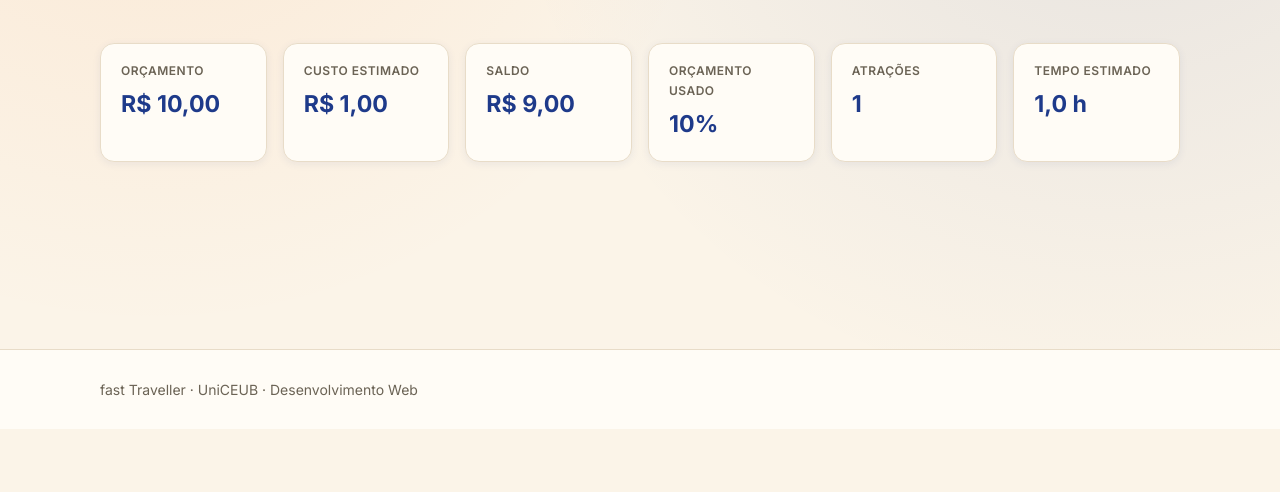
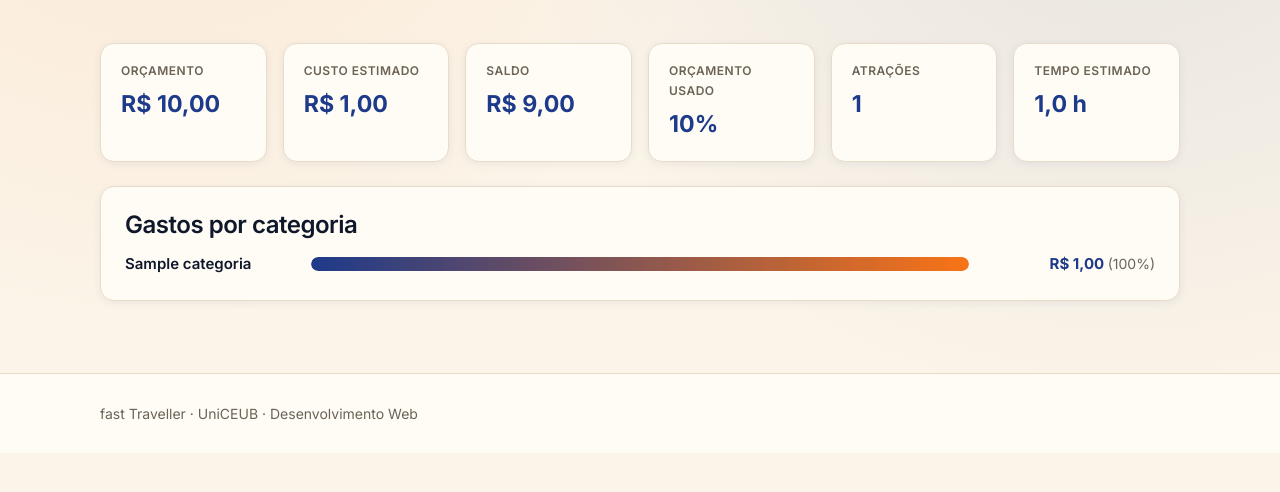
Before and after one commit to YuriMacedoBolis/Fast-Traveller, a Django app: page /viagens/1/relatorio/ in a window 1280 px wide. Shown: the part 222-714 px from the top of the page. Run offline with Django 5.2, Linux system fonts and the light colour scheme; a user stored in the database is signed in; tables that the repository leaves empty hold one stand-in row (values such as "Sample post"); parts of the project's set-up code (start-up, migrations or seed data) failed here and were passed over.

Commit message:
feat: mostra gastos por categoria em barras no relatorio

```diff
--- a/static/css/base.css
+++ b/static/css/base.css
@@ -921,3 +921,75 @@ a:hover {
   font-weight: 700;
   color: var(--azul-viagem);
 }
+
+.secao-relatorio {
+  margin-bottom: 1.5rem;
+}
+
+.grafico-barras {
+  list-style: none;
+  margin: 0;
+  padding: 0;
+  display: grid;
+  gap: 0.85rem;
+}
+
+.grafico-barras__linha {
+  display: grid;
+  grid-template-columns: 1fr;
+  gap: 0.3rem;
+}
+
+.grafico-barras__rotulo {
+  font-weight: 600;
+  font-size: 0.9375rem;
+}
+
+.grafico-barras__trilho {
+  height: 14px;
+  background: var(--creme-escuro);
+  border-radius: 999px;
+  overflow: hidden;
+}
+
+.grafico-barras__barra {
+  display: block;
+  height: 100%;
+  min-width: 4px;
+  border-radius: 999px;
+  background: linear-gradient(90deg, var(--azul-viagem), var(--laranja-aventura));
+  animation: crescer 700ms var(--transicao) both;
+  transform-origin: left;
+}
+
+.grafico-barras__valor {
+  font-weight: 700;
+  color: var(--azul-viagem);
+  font-size: 0.9375rem;
+}
+
+.grafico-barras__valor small {
+  color: var(--texto-suave);
+  font-weight: 500;
+}
+
+@keyframes crescer {
+  from {
+    transform: scaleX(0);
+  }
+  to {
+    transform: scaleX(1);
+  }
+}
+
+@media (min-width: 768px) {
+  .grafico-barras__linha {
+    grid-template-columns: 170px 1fr 170px;
+    align-items: center;
+    gap: 1rem;
+  }
+
+  .grafico-barras__valor {
+    text-align: right;
+  }
+}
--- a/templates/viagens/relatorio.html
+++ b/templates/viagens/relatorio.html
@@ -49,4 +49,30 @@
       O roteiro passou do orçamento em R$ {{ estouro|floatformat:"2g" }}.
     </p>
   {% endif %}
+
+  <section class="bloco secao-relatorio">
+    <h2>Gastos por categoria</h2>
+    {% if gastos %}
+      <ul class="grafico-barras">
+        {% for gasto in gastos %}
+          <li class="grafico-barras__linha">
+            <span class="grafico-barras__rotulo">{{ gasto.nome }}</span>
+            <span class="grafico-barras__trilho">
+              <span class="grafico-barras__barra" style="width: {{ gasto.porcentagem|floatformat:0 }}%"></span>
+            </span>
+            <span class="grafico-barras__valor">
+              R$ {{ gasto.valor|floatformat:"2g" }}
+              <small>({{ gasto.porcentagem|floatformat:0 }}%)</small>
+            </span>
+          </li>
+        {% endfor %}
+      </ul>
+    {% else %}
+      <div class="vazio">
+        <h3>Nenhuma atração no roteiro</h3>
+        <p class="legenda">Escolha atrações para ver como o orçamento será dividido.</p>
+        <a class="btn btn--acao no-print" href="{% url 'viagens:roteiro' viagem.pk %}">Escolher atrações</a>
+      </div>
+    {% endif %}
+  </section>
 {% endblock %}
--- a/viagens/views.py
+++ b/viagens/views.py
@@ -71,8 +71,17 @@ class ViagemRelatorioView(LoginRequiredMixin, DetailView):
     def get_context_data(self, **kwargs):
         contexto = super().get_context_data(**kwargs)
         relatorio = calcular_relatorio(self.object)
+        custo_total = relatorio["custo_total_estimado"]
+        nomes = dict(Categoria.objects.values_list("slug", "nome"))
+
+        gastos = []
+        for slug, valor in relatorio["gastos_por_categoria"].items():
+            porcentagem = valor / custo_total * 100 if custo_total else 0
+            gastos.append({"nome": nomes.get(slug, slug), "valor": valor, "porcentagem": porcentagem})
+        gastos.sort(key=lambda gasto: gasto["valor"], reverse=True)
 
         contexto["relatorio"] = relatorio
+        contexto["gastos"] = gastos
         contexto["uso_orcamento"] = relatorio["custo_total_estimado"] / relatorio["orcamento_total"] * 100
         contexto["estouro"] = -relatorio["saldo_restante"]
         return contexto
```
